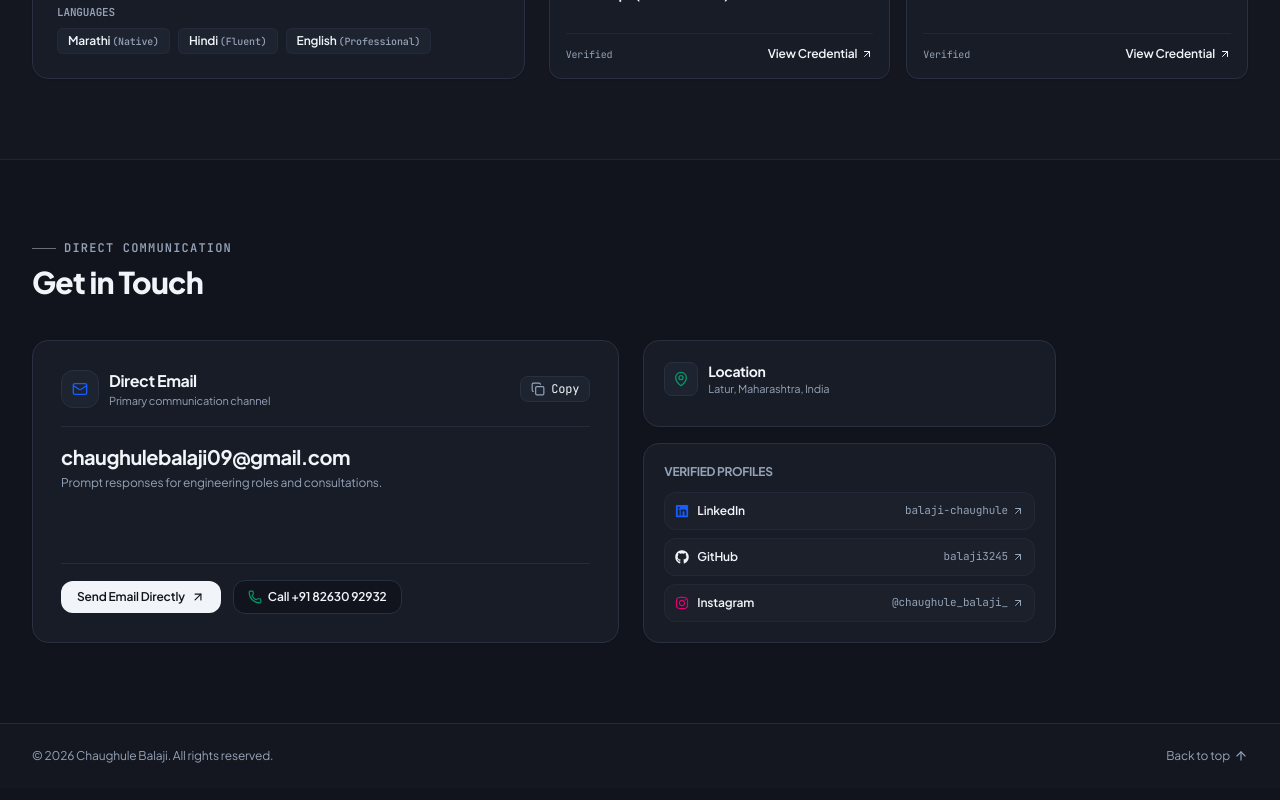
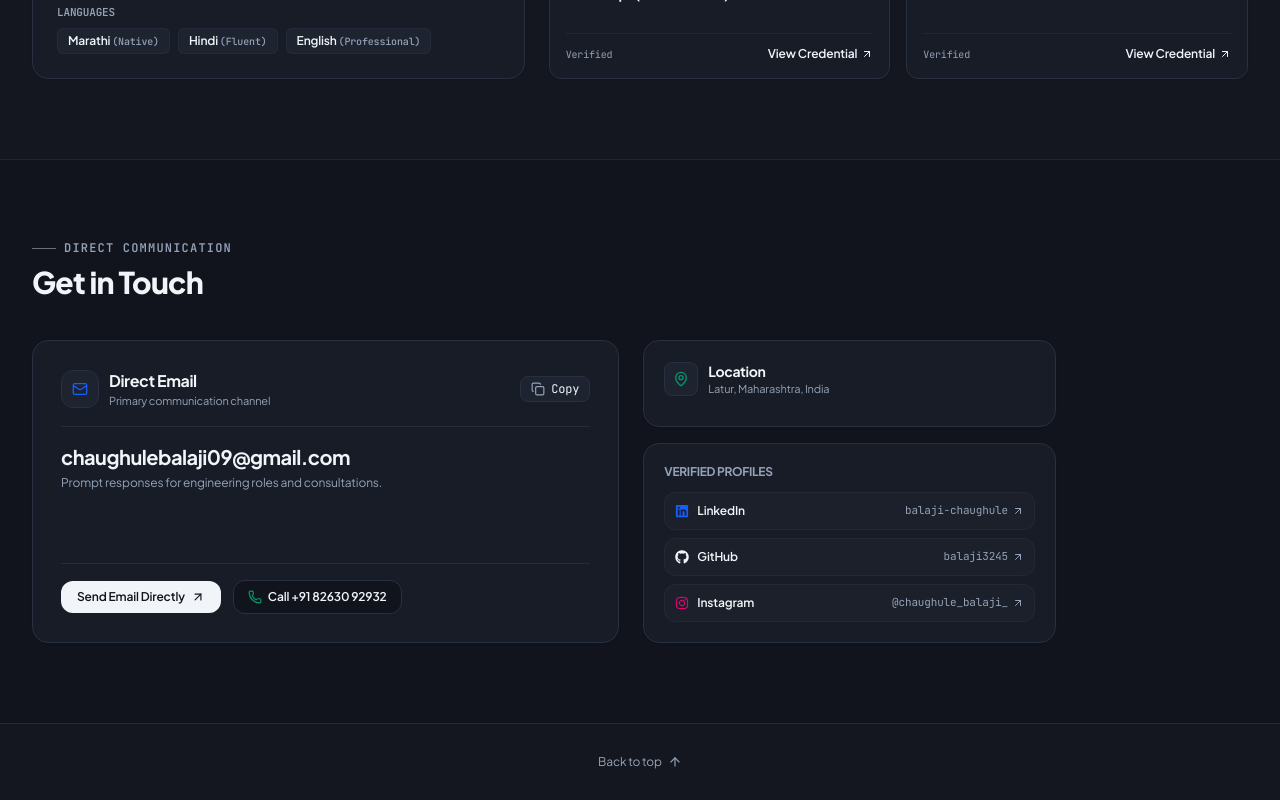
Before and after one commit to balaji3245/Portfolio, a Next.js app: page / in a window 1280 px wide. Shown: the part 4275-5075 px from the top of the page. Built offline with nearby package versions, Linux system fonts and the light colour scheme.

Commit message:
fix(footer): center back to top button

```diff
--- a/src/components/layout/Footer.tsx
+++ b/src/components/layout/Footer.tsx
@@ -1,23 +1,17 @@
 import { ArrowUp } from "lucide-react"
 
 export function Footer() {
-  const currentYear = new Date().getFullYear()
-
   return (
     <footer className="border-t border-border/80 bg-muted/20 text-foreground py-6">
-      <div className="max-w-7xl mx-auto px-4 sm:px-6 lg:px-8">
-        <div className="flex flex-col sm:flex-row items-center justify-between gap-3 text-xs text-muted-foreground">
-          <p>© {currentYear} Chaughule Balaji. All rights reserved.</p>
-
+      <div className="max-w-7xl mx-auto px-4 sm:px-6 lg:px-8 flex items-center justify-center">
         <a
           href="#hero"
-            className="inline-flex items-center gap-1 hover:text-foreground transition-colors"
+          className="inline-flex items-center gap-1.5 text-xs text-muted-foreground hover:text-foreground transition-colors px-3 py-1.5 rounded-full hover:bg-muted/60"
         >
           <span>Back to top</span>
           <ArrowUp className="w-3.5 h-3.5" />
         </a>
       </div>
-      </div>
     </footer>
   )
 }
```
Lines whose indentation alone changed are shown as unchanged.
